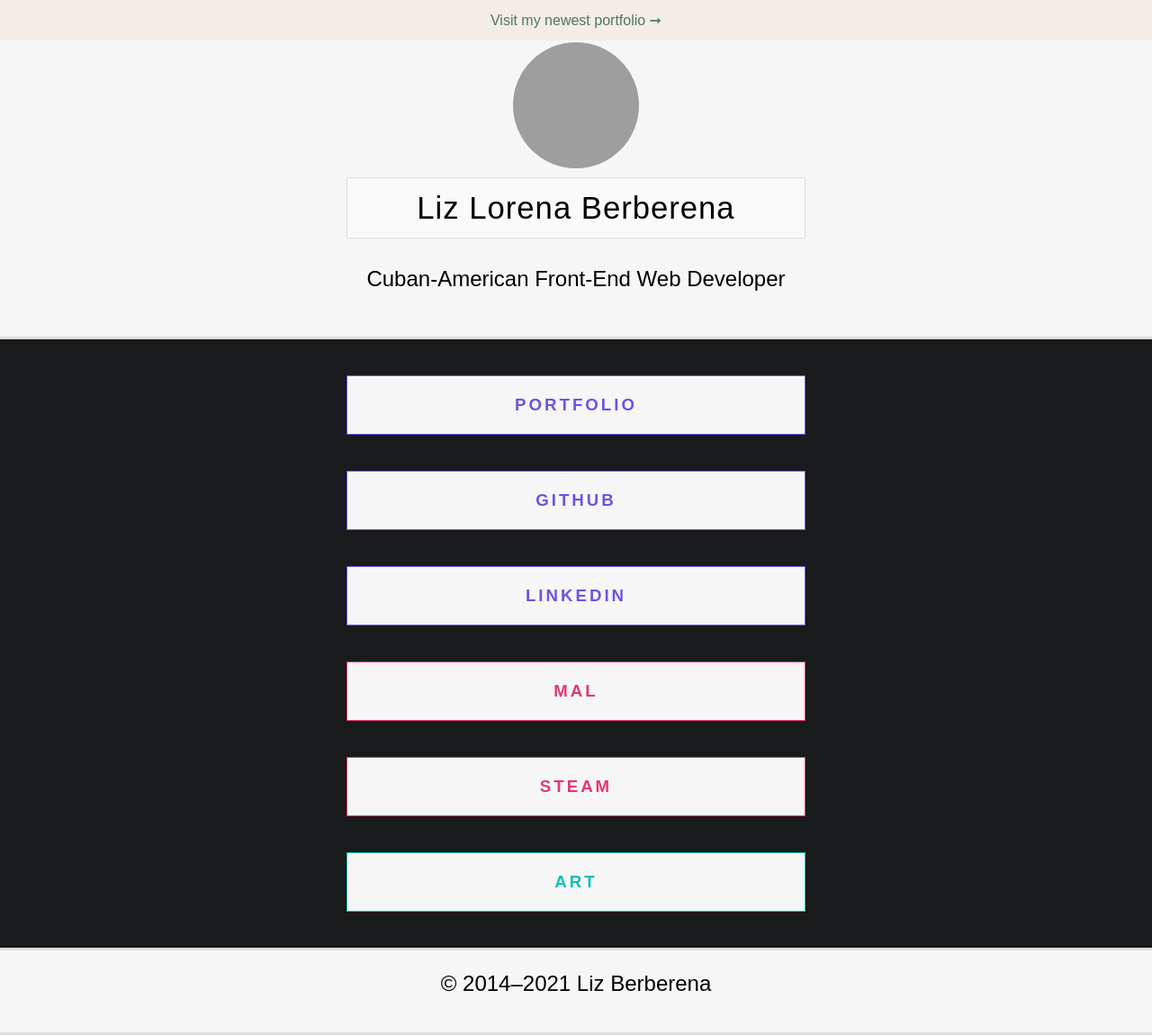
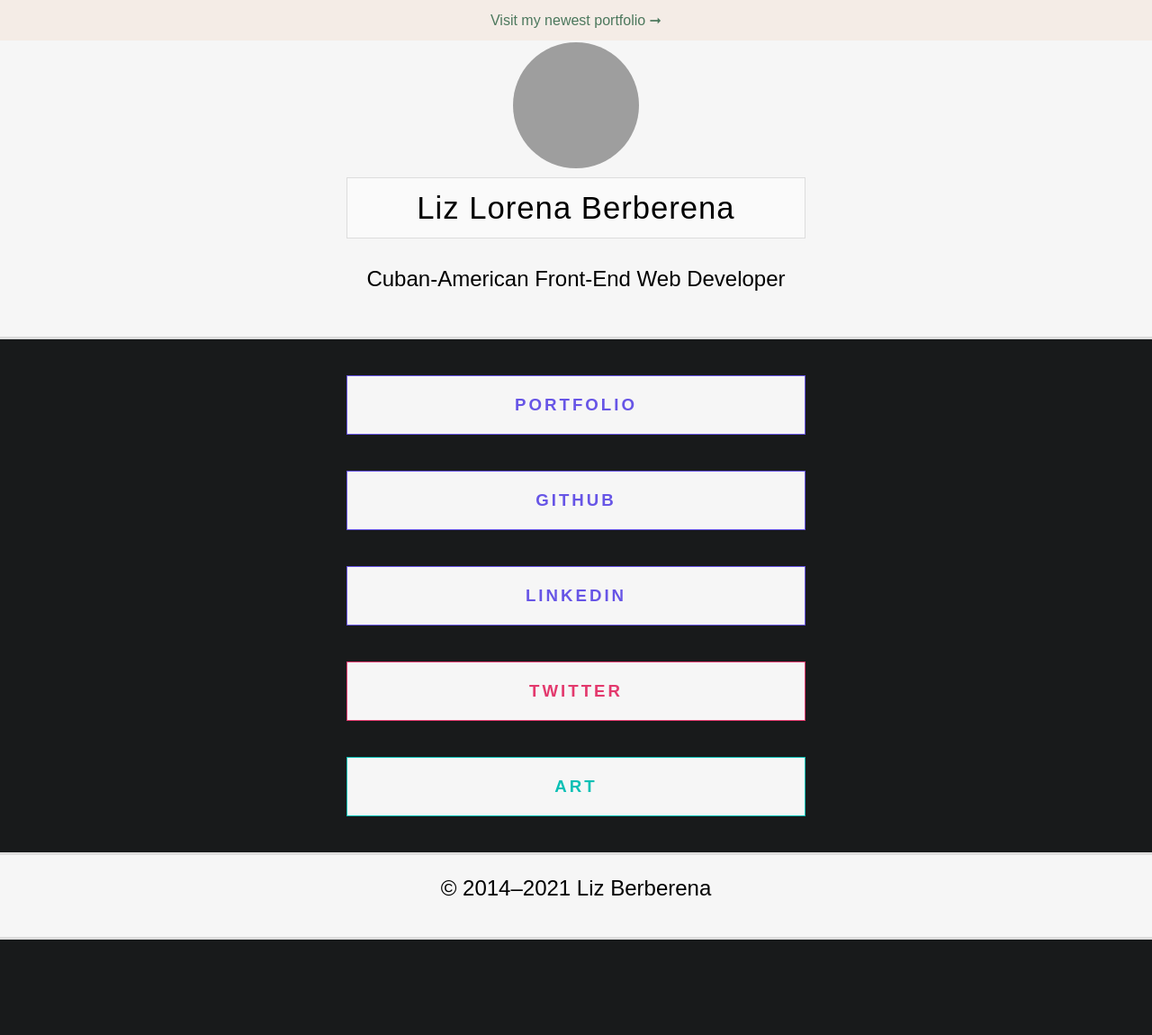
Before and after one commit to liz-lorena/2020, a Jekyll site: the page built from links/index.html, in a window 1280 px wide and 1150 px high. Shown: the whole window at 90% size. Built offline with Jekyll 4.4.1, drawn with Linux system fonts in a browser that asks for light colours.

Commit message:
Update all-links.html

```diff
--- a/_includes/all-links.html
+++ b/_includes/all-links.html
@@ -7,9 +7,7 @@
 
 	<a href="https://linkedin.com/in/lizberberena" rel="noopener" class="purple" target="_blank" title="/in/lizberberena">LinkedIn</a>
 
-	<a href="https://myanimelist.net/profile/lizberberena" rel="noopener" class="red" target="_blank" title="@lizberberena">MAL</a>
-
-	<a href="https://steamcommunity.com/id/lizberberena" rel="noopener" class="red" target="_blank" title="@lizberberena">Steam</a>
+	<a href="https://twitter.com/lizberberena" rel="noopener" class="red" target="_blank" title="@lizberberena">Twitter</a>
 
 	<a href="{{ site.url }}/art" class="green" title="{{ site.url }}/art">Art</a>
 
```
